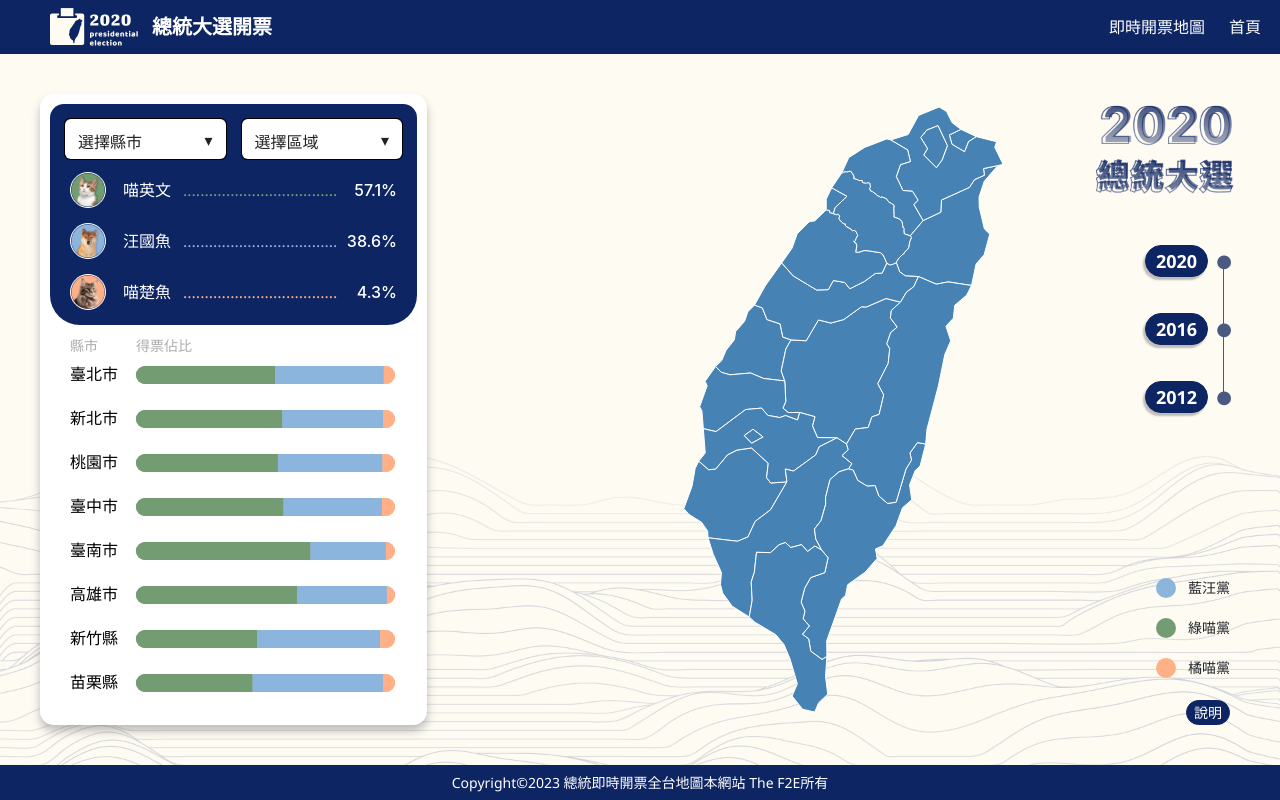
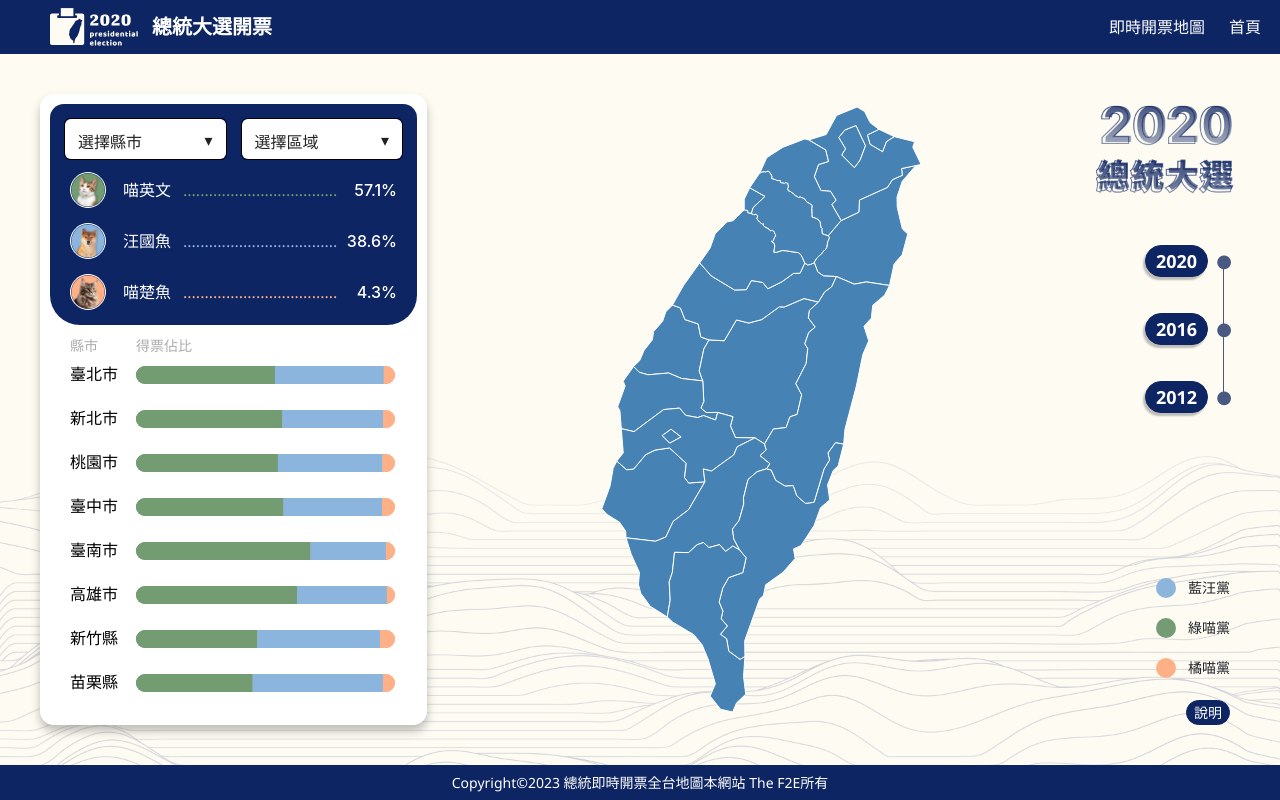
Before and after one commit to zim314/2023-F2E-Invoicing-System, a React (Vite) app: page /openballpt in a window 1280 px wide. Built offline with nearby package versions, Linux system fonts and the light colour scheme.

Commit message:
feat: 🎸 修正openBallot PC尺寸會跑版的問題版

```diff
--- a/src/page/OpenBallot/index.tsx
+++ b/src/page/OpenBallot/index.tsx
@@ -66,6 +66,13 @@ const OpenBallpt = () => {
         setVoteShareList(data);
     }, [votesList]);
 
+    //找機會優化掉這個effect 他哺應該存在
+    useEffect(() => {
+        const { width: mapWidth, height: mapHeight } =
+            mapContainerRef.current.getBoundingClientRect();
+        setMapSvgSize({ width: mapWidth, height: mapHeight - 26 });
+    }, [mapSvgSize.width]);
+
     useEffect(() => {
         (async () => {
             const votes = await d3
@@ -84,12 +91,11 @@ const OpenBallpt = () => {
         const updateSvgSize = () => {
             const { width: mapWidth, height: mapHeight } =
                 mapContainerRef.current.getBoundingClientRect();
+
             const { width: barWidth } =
                 barGraphContainerRef.current.getBoundingClientRect();
 
-            //地圖上下留白各13px 13+13=26
             setMapSvgSize({ width: mapWidth, height: mapHeight - 26 });
-            //bar要扣掉pidding跟county的width 20+20+18=58
             setBarSvgSize({ width: barWidth - 108, height: 18 });
         };
         updateSvgSize();
```
Also changed, not shown: 1 other file (tests, documents, lock files or other folders).
